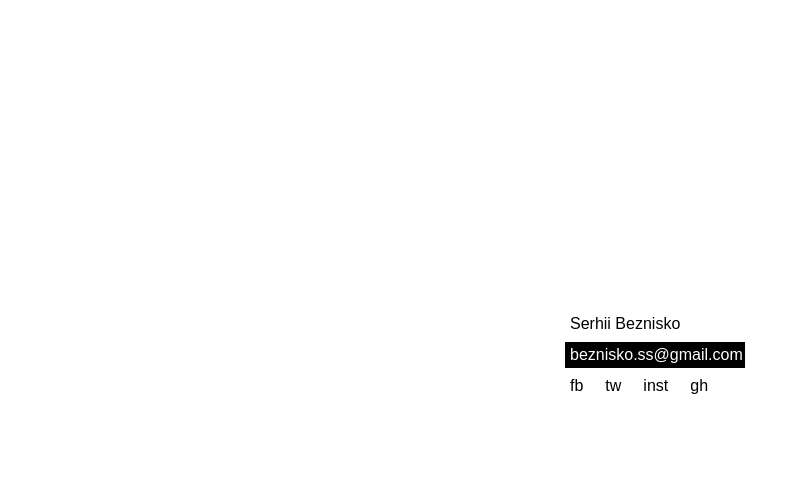
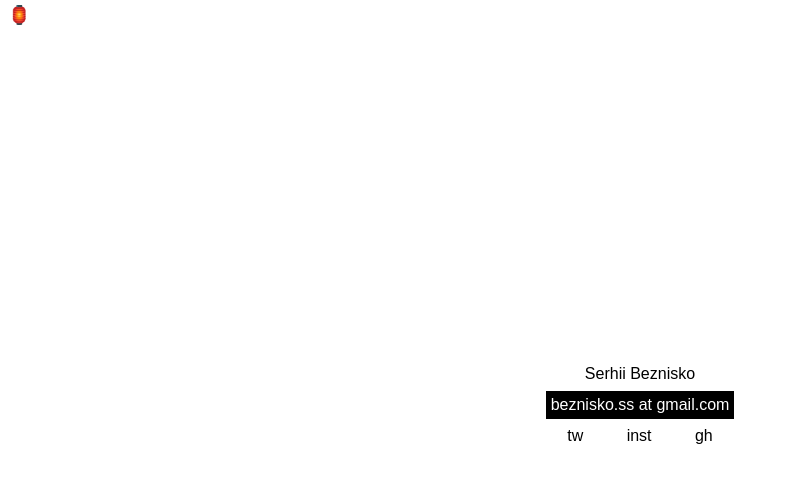
Before and after one commit to serhiibeznisko/beznisko.me, a plain HTML site: page index.html in a window 1280 px wide. Shown: the whole page, without its empty margins (0-796 px from the left). Drawn offline with Linux system fonts and the light colour scheme.

Commit message:
Update index.html

```diff
--- a/index.html
+++ b/index.html
@@ -7,18 +7,23 @@
     <title>beznisko.me</title>
     <style>
         body {
+            background: #fff;
+            color: #000;
+            font-family: sans-serif;
             margin: 0;
             padding: 0;
-            background: #fff;
-            color: #000;
-            font-size: 100%;
-            font-family: sans-serif;
-            line-height: 1;
+            transition: all 0.4s ease;
         }
 
-        h1 {
+        body.lit-up {
+            background: #F5CAA6;
+        }
+
+        .name {
             margin-bottom: 5px;
-            font: inherit;
+            font-weight: 400;
+            font-size: 16px;
+            text-align: center;
         }
 
         ul {
@@ -27,51 +32,124 @@
 
         a {
             text-decoration: none;
-            color: #000;
+            color: inherit;
         }
 
-        .container {
-            position: absolute;
-            width: 180px;
-            height: 200px;
-            z-index: 15;
-            top: 50%;
-            left: 50%;
-            margin: -100px 0 0 -75px;
+        a:hover {
+            text-decoration: underline;
         }
 
-        .container > * {
-            padding: 5px;
+        #main {
+            height: 100vh;
+            display: flex;
+            justify-content: center;
+            align-items: center;
+        }
+
+        .content {
+            width: fit-content;
         }
 
         .mail {
             display: block;
             background: #000;
             color: #fff;
+            padding: 5px;
+            margin: 8px 0;
         }
 
         .socials {
-            margin-top: 5px;
             display: flex;
             flex-direction: row;
+            justify-content: space-around;
+            margin: 0;
+            padding-left: 0;
         }
 
-        .socials li {
-            margin-right: 22px;
+        .lamp {
+            opacity: 0;
+            position: fixed;
+            padding: 4px 8px;
+            font-size: 18px;
+            cursor: pointer;
+            transition: all 0.4s ease;
+        }
+
+        .lamp:hover {
+            opacity: 1;
+        }
+
+        .lamp.collected {
+            opacity: 0;
+            cursor: default;
+        }
+
+        .lamp.lit-up {
+            opacity: 1;
+        }
+
+        #first-lamp {
+            top: 0;
+            left: 0;
+        }
+
+        #second-lamp {
+            top: 0;
+            right: 0;
+        }
+
+        #third-lamp {
+            bottom: 0;
+            right: 0;
+        }
+
+        #fourth-lamp {
+            bottom: 0;
+            left: 0;
         }
     </style>
 </head>
 <body>
-<!--  Do not look here. -->
-<div class="container">
-    <h1>Serhii Beznisko</h1>
-    <a class="mail" href="mailto:beznisko.ss@gmail.com">beznisko.ss@gmail.com</a>
-    <ul class="socials">
-        <li><a href="https://www.facebook.com/serhiibeznisko" target="_blank">fb</a></li>
-        <li><a href="https://twitter.com/serhiibeznisko" target="_blank">tw</a></li>
-        <li><a href="https://www.instagram.com/serhiibeznisko/" target="_blank">inst</a></li>
-        <li><a href="https://github.com/serhiibeznisko" target="_blank">gh</a></li>
-    </ul>
+
+<!--  _    _         _                 _         _   _                     _         _      _                -->
+<!-- |_|  | |_ ___ _| |   ___ ___    _| |___ _ _| |_| |_    _ _ ___ _ _   | |___ ___| |_   | |_ ___ ___ ___  -->
+<!-- | |  |   | .'| . |  |   | . |  | . | . | | | . |  _|  | | | . | | |  | | . | . | '_|  |   | -_|  _| -_| -->
+<!-- |_|  |_|_|__,|___|  |_|_|___|  |___|___|___|___|_|    |_  |___|___|  |_|___|___|_,_|  |_|_|___|_| |___| -->
+<!--                                                       |___|                                             -->
+
+<div id="main">
+    <div class="content">
+        <h1 class="name">Serhii Beznisko</h1>
+        <p class="mail">beznisko.ss at gmail.com</p>
+        <ul class="socials">
+            <li><a href="https://twitter.com/serhiibeznisko">tw</a></li>
+            <li><a href="https://www.instagram.com/serhiibeznisko/">inst</a></li>
+            <li><a href="https://github.com/serhiibeznisko">gh</a></li>
+        </ul>
+    </div>
 </div>
+<div id="first-lamp" class="lamp" onclick="collectLamp(event);">🏮</div>
+<div id="second-lamp" class="lamp" onclick="collectLamp(event);">🏮</div>
+<div id="third-lamp" class="lamp" onclick="collectLamp(event);">🏮</div>
+<div id="fourth-lamp" class="lamp" onclick="collectLamp(event);">🏮</div>
+
+<script type="text/javascript">
+    let collectedLampsCount = 0;
+
+    function collectLamp(e) {
+        e.target.className += " collected";
+        if(++collectedLampsCount === 4) {
+            setTimeout(lightTheLamps, 600);
+        }
+    }
+
+    function lightTheLamps() {
+        const lamps = document.getElementsByClassName("lamp");
+        for (let i = 0; i < lamps.length; i++) {
+            lamps.item(i).className += " lit-up";
+        }
+        document.body.className = "lit-up";
+    }
+</script>
 </body>
 </html>
```
